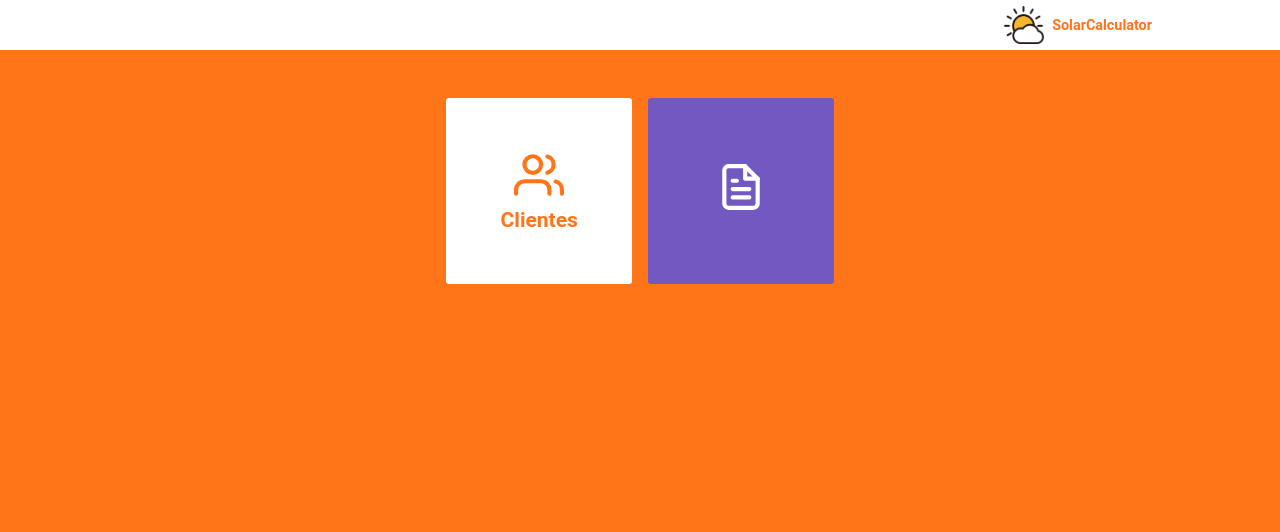
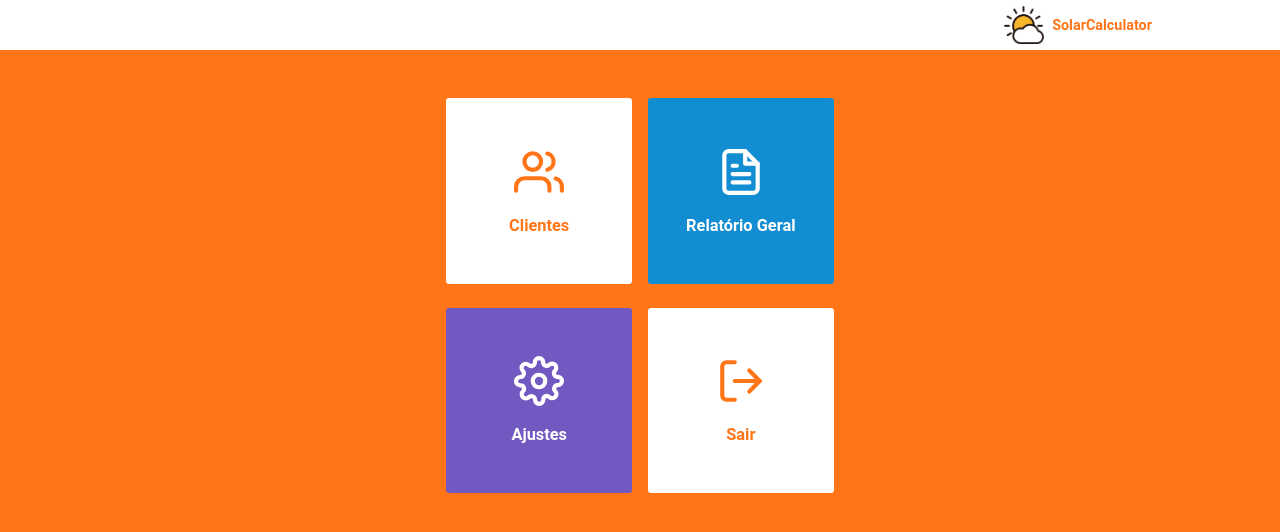
Before and after one commit to LMaroto/SolarCalculator, a React (Create React App) app in the folder web/: page / in a window 1280 px wide. Shown: the top 532 px of the page. Built offline with nearby package versions, Linux system fonts and the light colour scheme.

Commit message:
Dashboard finalizado

```diff
--- a/web/src/pages/Dashboard/index.tsx
+++ b/web/src/pages/Dashboard/index.tsx
@@ -1,6 +1,6 @@
 import React from 'react';
 
-import { FiUsers, FiFileText } from 'react-icons/fi';
+import { FiUsers, FiFileText, FiSettings, FiLogOut } from 'react-icons/fi';
 
 import Header from '../../components/Header';
 
@@ -14,10 +14,21 @@ const Dashboard: React.FC = () => {
         <OptionContainer>
           <Option to="/customers">
             <FiUsers size={50} />
-            <h2>Clientes</h2>
+            <h3>Clientes</h3>
           </Option>
+          <Option to="/" color="#138DD2">
+            <FiFileText size={50} />
+            <h3>Relatório Geral</h3>
+          </Option>
+        </OptionContainer>
+        <OptionContainer>
           <Option to="/" color="#7159c1">
-            <FiFileText size={50} />
+            <FiSettings size={50} />
+            <h3>Ajustes</h3>
+          </Option>
+          <Option to="/">
+            <FiLogOut size={50} />
+            <h3>Sair</h3>
           </Option>
         </OptionContainer>
       </Container>
--- a/web/src/pages/Dashboard/styles.ts
+++ b/web/src/pages/Dashboard/styles.ts
@@ -36,7 +36,7 @@ export const Option = styled(Link)`
   transition: transform 0.2s;
 
   svg {
-    margin-bottom: 0.5rem;
+    margin-bottom: 1.2rem;
   }
   &:hover {
     transform: scale(1.03);
```
